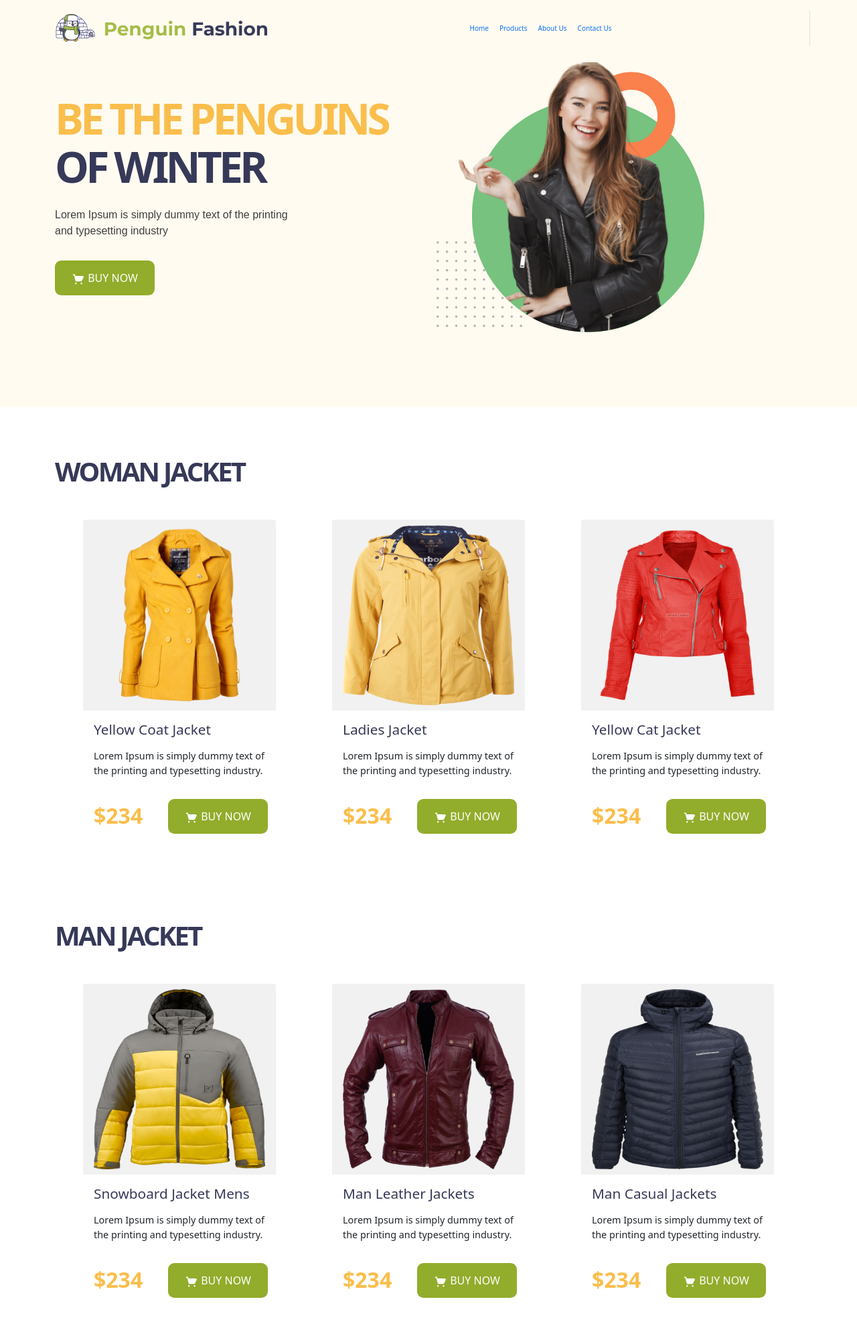
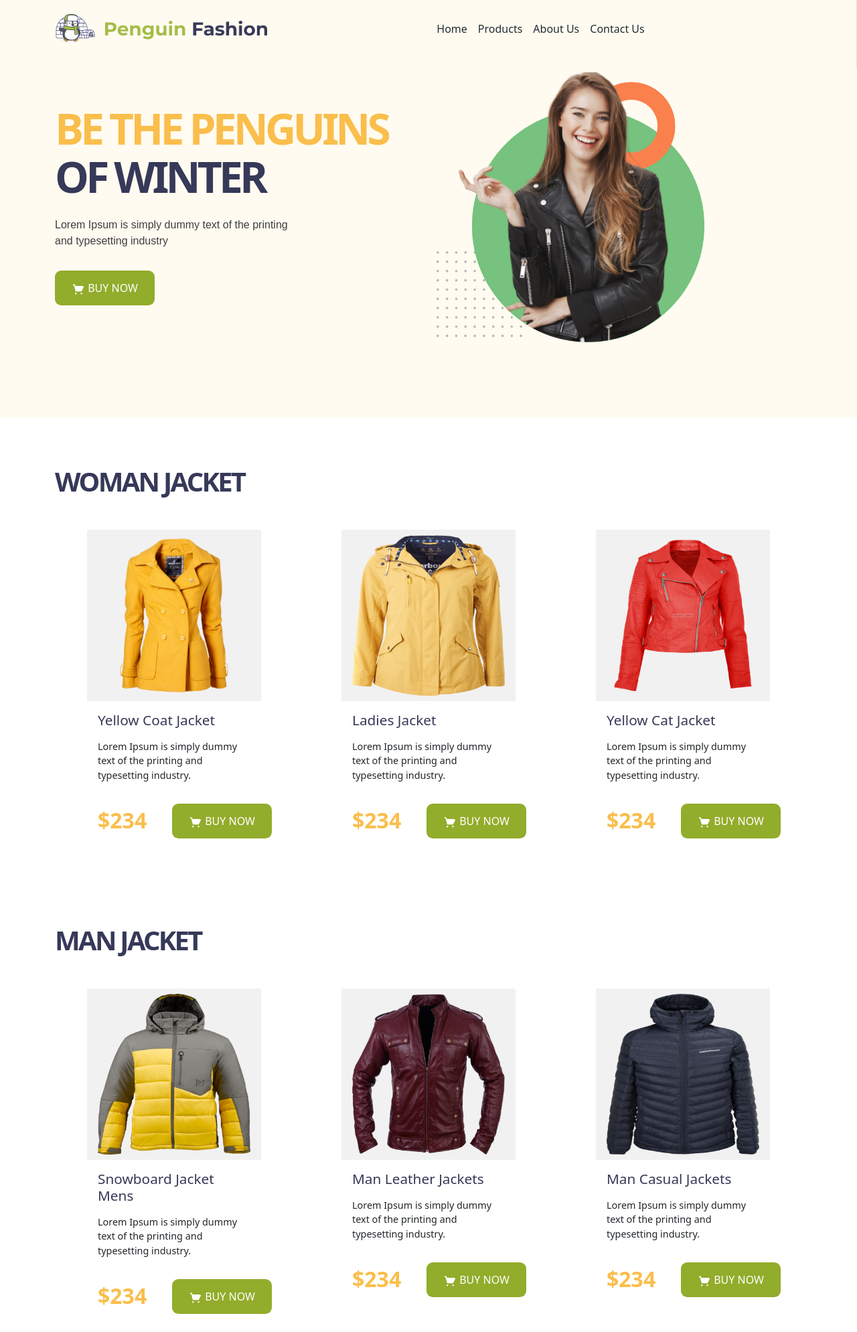
Before and after one commit to abdullahallmasud/penguin-fashion, a plain HTML site: page index.html in a window 1280 px wide. Shown: the top 1989 px of the page at 67% size. Drawn offline with nearby package versions, Linux system fonts and the light colour scheme.

Commit message:
navbar fixed

```diff
--- a/css/style.css
+++ b/css/style.css
@@ -3,11 +3,23 @@ body{
     font-size:10px;
 }
 /* SECTION */
-nav{
+header{
+    width: 100%;
+    height: 100px;
     background-color: #fffbf0;
 }
 .navbar-brand img{
     width: 20rem !important;
+}
+.navbar{
+    justify-content: space-between;
+}
+.navbar-toggler{
+    background-color:#363958;
+}
+.nav-link{
+    font-size: 1rem;
+    color:#232C32;
 }
 /* SECTION */
 .top-section{
@@ -51,7 +63,8 @@ nav{
 /* SECTION Woman Jacket*/
 .card{
     border: none !important;
-    width:18rem;
+
+    /* width:18rem; */
 }
 .card-header{border-bottom: none !important;}
 .card-title {
--- a/index.html
+++ b/index.html
@@ -17,14 +17,15 @@
 
 <body>
 
-
+  <header class="border-end ">
+    <div class="container">
       <nav class="navbar navbar-expand-lg py-3">
-    <div class="container border-end ">
-      <a class="navbar-brand" href="#"><img src="Logo-Icon/Group 33072.png" alt=""></a>
         <button class="navbar-toggler navbar-toggler-right" type="button" data-bs-toggle="collapse"
           data-bs-target="#navbarNav" aria-controls="navbarNav" aria-expanded="false" aria-label="Toggle navigation">
           <span class="navbar-toggler-icon"></span>
         </button>
+        <a class="navbar-brand" href="#"><img src="Logo-Icon/Group 33072.png" alt=""></a>
+
         <div class="collapse navbar-collapse ml-auto" id="navbarNav">
           <ul class="navbar-nav ">
             <li class="nav-item">
@@ -41,8 +42,10 @@
             </li>
           </ul>
         </div>
+      </nav>
     </div>
-  </nav>
+  </header>
+
   <!--SECTION-->
   <section class="top-section pt-2">
     <div class="container">
@@ -64,8 +67,9 @@
   <section class="woman-jacket mt-5">
     <div class="container">
       <h2>WOMAN JACKET</h2>
-      <div class="card-deck d-flex justify-content-space-between">
-        <div class="card" style="width: 18rem;">
+      <div class="row">
+        <div class="col-md-6 col-lg-4">
+          <div class="card mx-5">
             <div class="card-header image-behind">
               <img class="card-img-top card-image" src="Image/SeekPng_1_729x768.png" alt="Card image cap">
             </div>
@@ -76,8 +80,9 @@
               <button class="btn"><img src="Logo-icon/shopping-cart 1.png" alt=""> Buy Now</button>
             </div>
           </div>
-
-        <div class="card" style="width: 18rem;">
+        </div>
+        <div class="col-md-6 col-lg-4">
+          <div class="card mx-5">
             <div class="card-header image-behind">
               <img class="card-img-top card-image" src="Image/PngItem_2597366_1_2_729x768.png" alt="Card image cap">
             </div>
@@ -88,8 +93,9 @@
               <button class="btn"><img src="Logo-icon/shopping-cart 1.png" alt=""> Buy Now</button>
             </div>
           </div>
-
-        <div class="card" style="width: 18rem;">
+        </div>
+        <div class="col-md-6 col-lg-4">
+          <div class="card mx-5">
             <div class="card-header image-behind">
               <img class="card-img-top card-image" src="Image/image_15_1_729x768.png" alt="Card image cap">
             </div>
@@ -102,13 +108,15 @@
           </div>
         </div>
       </div>
+    </div>
   </section>
   <!--SECTION-->
   <section class="man-jacket mt-5">
     <div class="container">
       <h2>MAN JACKET</h2>
-      <div class="card-deck d-flex justify-content-space-between">
-        <div class="card" style="width: 18rem;">
+      <div class="row">
+        <div class="col-md-6 col-lg-4">
+          <div class="card mx-5">
             <div class="card-header image-behind">
               <img class="card-img-top" src="Image/image_11_729x768.png" alt="Card image cap">
             </div>
@@ -119,8 +127,9 @@
               <button class="btn"><img src="Logo-icon/shopping-cart 1.png" alt=""> Buy Now</button>
             </div>
           </div>
-
-        <div class="card" style="width: 18rem;">
+        </div>
+        <div class="col-md-6 col-lg-4">
+          <div class="card mx-5">
             <div class="card-header image-behind">
               <img class="card-img-top" src="Image/vippng 1.png" alt="Card image cap">
             </div>
@@ -131,8 +140,9 @@
               <button class="btn"><img src="Logo-icon/shopping-cart 1.png" alt=""> Buy Now</button>
             </div>
           </div>
-
-        <div class="card" style="width: 18rem;">
+        </div>
+        <div class="col-md-6 col-lg-4">
+          <div class="card mx-5">
             <div class="card-header image-behind">
               <img class="card-img-top" src="Image/toppng_1_729x768.png" alt="Card image cap">
             </div>
@@ -141,6 +151,7 @@
               <p class="card-text">Lorem Ipsum is simply dummy text of the printing and typesetting industry.</p>
               <span>$234</span>
               <button class="btn"><img src="Logo-icon/shopping-cart 1.png" alt=""> Buy Now</button>
+            </div>
           </div>
         </div>
       </div>
@@ -192,24 +203,25 @@
         <div class="col-sm-6 col-md-4 ">
           <div class="mr-5 p-md-5">
             <h2 class="pb-3">About</h2>
-            <p class="lead">Penguin Fashion is a small brand that produce numerous products. We always think about customer </p>
+            <p class="lead">Penguin Fashion is a small brand that produce numerous products. We always think about
+              customer </p>
           </div>
         </div>
         <div class="col-sm-6 col-md-4">
           <div class="mr-5 p-md-5">
             <h2 class="pb-3">Finding Us</h2>
-            <ul class="nav flex-column">
+            <ul class="nav flex-column d-flex align-content-start">
               <li class="nav-item">
-                <a class="nav-link active" href="#">Active</a>
+                <a class="nav-link active text-light" href="#">Active</a>
               </li>
               <li class="nav-item">
-                <a class="nav-link" href="#">Link</a>
+                <a class="nav-link text-light" href="#">Link</a>
               </li>
               <li class="nav-item">
-                <a class="nav-link" href="#">Link</a>
+                <a class="nav-link text-light" href="#">Link</a>
               </li>
               <li class="nav-item">
-                <a class="nav-link disabled" href="#">Disabled</a>
+                <a class="nav-link disabled " href="#">Disabled</a>
               </li>
             </ul>
           </div>
```
Lines whose indentation alone changed are shown as unchanged.
